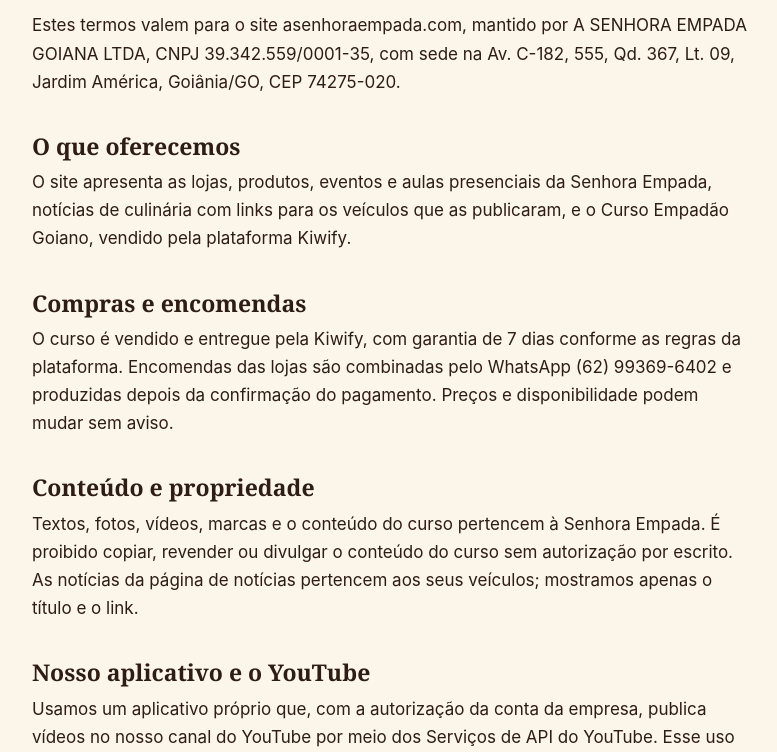
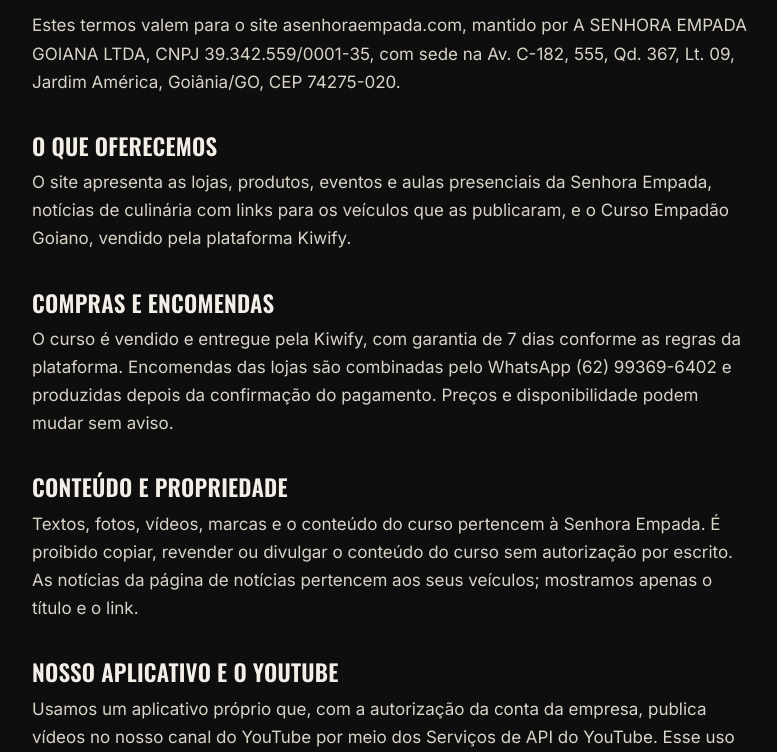
Before and after one commit to asenhoraempada1-prog/empadao-goiano, a plain HTML site: page termos.html in a window 1280 px wide. Shown: the part 170-922 px from the top of the page, without its empty margins (248-1025 px from the left). Drawn offline with nearby package versions, Linux system fonts and the light colour scheme.

Commit message:
Visual novo: Noir de chef (opção A)

```diff
--- a/termos.html
+++ b/termos.html
@@ -10,7 +10,11 @@ ul{padding-left:22px}
 li{margin-bottom:6px}
 a{color:#A9441F}
 .atualizado{color:#5E4636;font-size:15px;margin-bottom:28px}
-</style></head><body><main>
+</style><link href="https://fonts.googleapis.com/css2?family=Oswald:wght@500;600&family=Inter:wght@400;500;600&display=swap" rel="stylesheet">
+<style>body{background:#0e0e0e!important;color:#d9d3c8!important;font-family:'Inter',system-ui,sans-serif!important}
+h1,h2{font-family:'Oswald',Impact,sans-serif!important;text-transform:uppercase;color:#f3efe8!important;letter-spacing:.01em}
+a{color:#c9a45c!important}</style>
+</head><body><main>
 <p><a href="./">← A Senhora Empada</a></p>
 <h1>Termos de Serviço</h1>
 <p>Atualizados em 10 de novembro de 2026</p>
```
